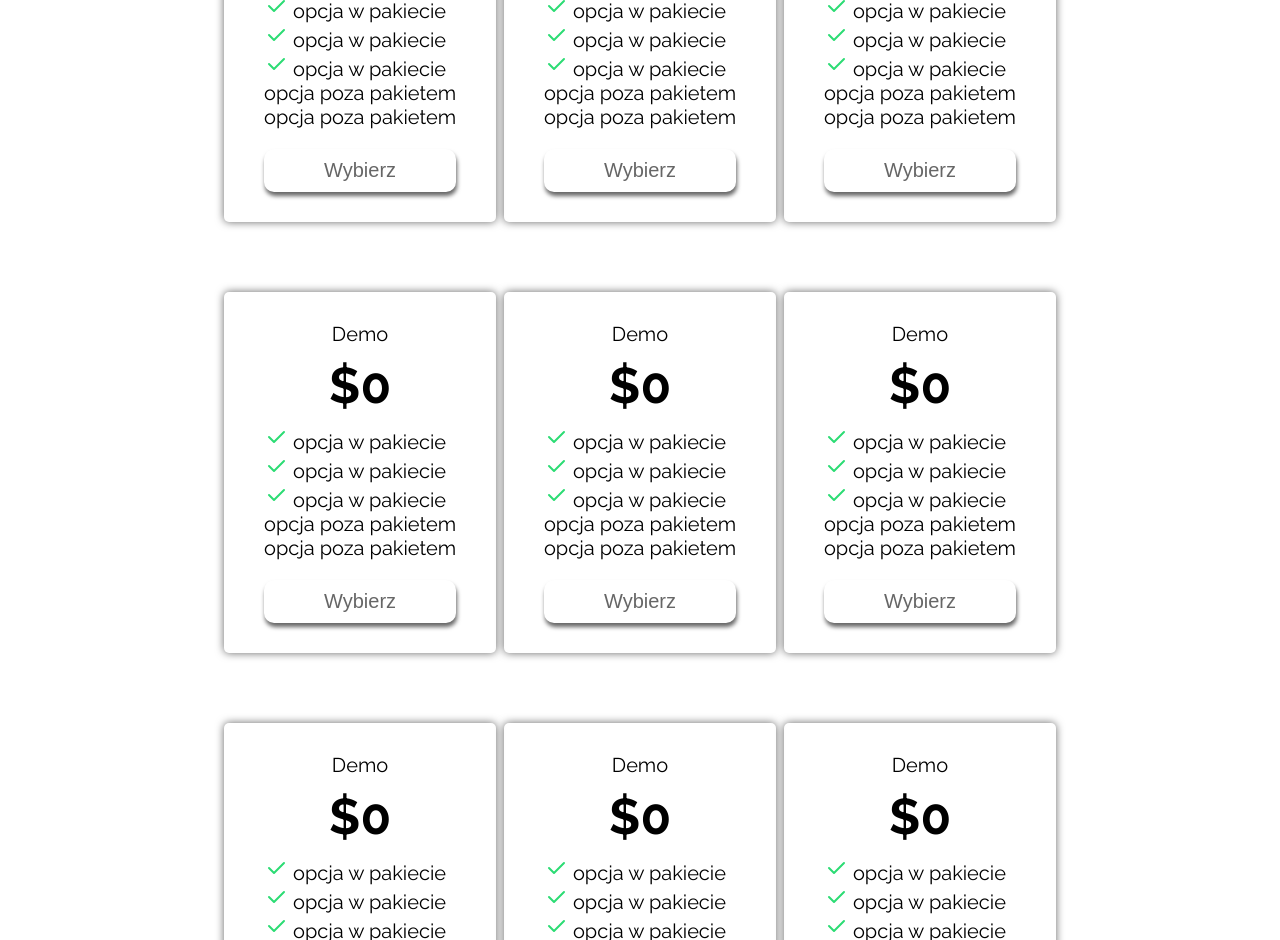
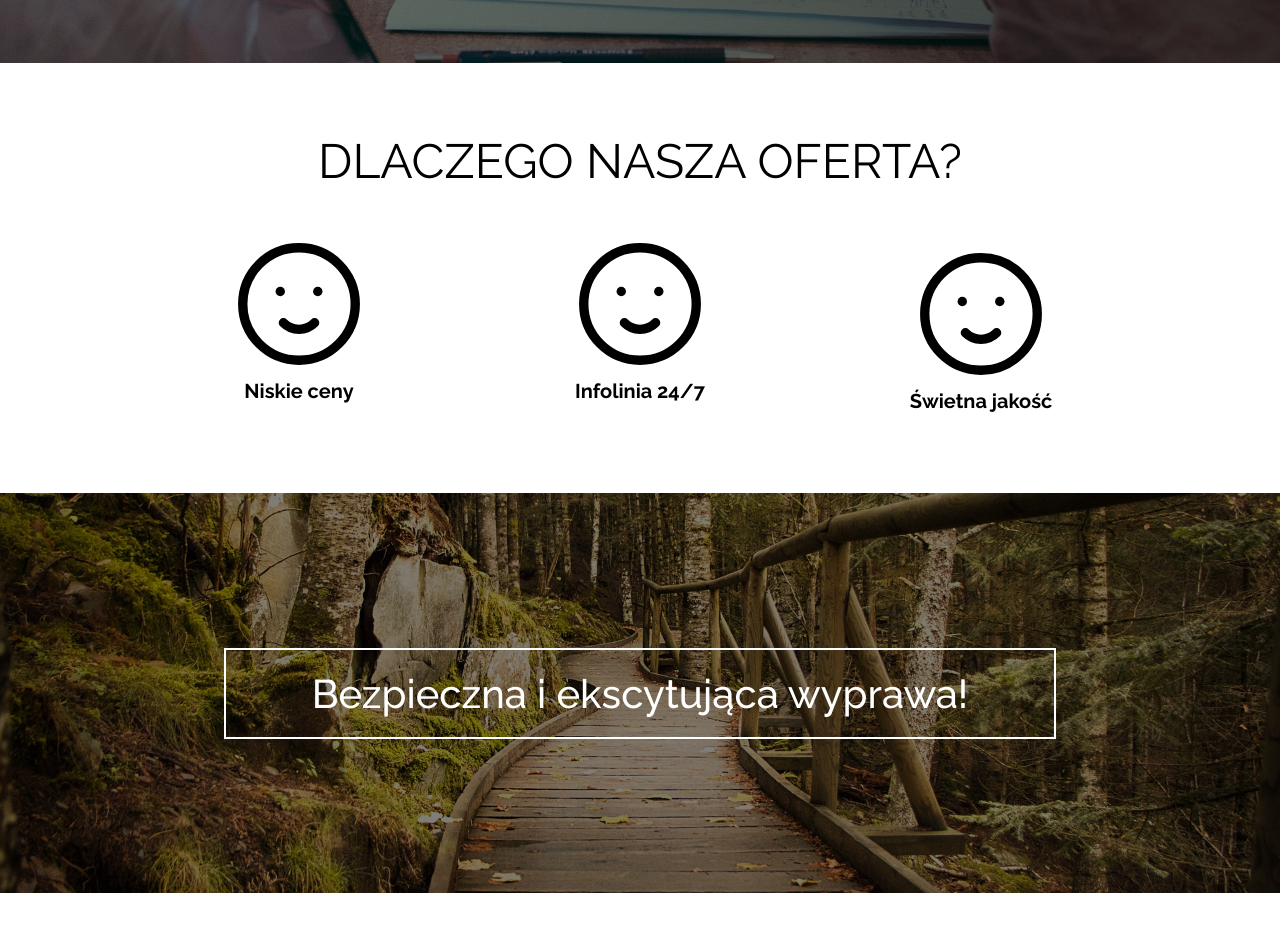
Before and after one commit to marcing20067/forest, a website: page offers.html in a window 1280 px wide. Shown: the part 574-1514 px from the top of the page. Drawn offline with Linux system fonts and the light colour scheme.

Commit message:
Add sections and bar to offer card. Improve offer cards css

```diff
--- a/offers.html
+++ b/offers.html
@@ -37,7 +37,46 @@
 </nav>
 </div>
     <h1 class="title h1">Forest - Oferta</h1>
-    <section class="offer section-padding scrollspy-observer" id="offer">
+
+
+    <section class="about-offer section-padding">
+        <div class="wrapper-bigger">
+            <h2 class="title">O ofercie</h2>
+            <p>Lorem ipsum dolor, sit amet consectetur adipisicing elit. Enim molestias, aliquid, nulla quibusdam ullam
+                id et aut, quae soluta quis similique? Amet facere sequi, magnam sint corrupti animi commodi! Eos vel a
+                quisquam autem saepe et culpa, dolores dignissimos aliquam iure rerum sint sunt porro tenetur. Deserunt
+                pariatur asperiores accusamus!</p>
+        </div>
+    </section>
+
+
+    <section class="why-we section-padding">
+        <h2 class="title">Dlaczego nasza oferta?</h2>
+        <div class="wrapper-smaller why-we__container">
+            <div class="why-we__box">
+                <img class="why-we__box-img" src="./dist/img/icons/tabler-icon-mood-smile.svg" alt="">
+                <p class="why-we__box-text">Niskie ceny</p>
+            </div>
+            <div class="why-we__box">
+                <img class="why-we__box-img" src="./dist/img/icons/tabler-icon-mood-smile.svg" alt="">
+                <p class="why-we__box-text">Infolinia 24/7</p>
+            </div>
+            <div class="why-we__box">
+                <img class="why-we__box-img" src="./dist/img/icons/tabler-icon-mood-smile.svg" alt="">
+                <p class="why-we__box-text">Świetna jakość</p>
+            </div>
+        </div>
+    </section>
+
+    <div class="bar">
+        <div class="wrapper-smaller">
+            <p class="bar__text">
+                <strong>Bezpieczna i ekscytująca wyprawa!</strong>
+            </p>
+        </div>
+    </div>
+
+    <section class="offer section-padding">
         <h2 class="title">Oferta</h2>
         <div class="wrapper-smaller">
             <p class="offer__text">Wybierz jedną z naszych wspaniałych ofert!</p>
--- a/src/sass/_components.scss
+++ b/src/sass/_components.scss
@@ -2,6 +2,7 @@
 .wrapper-smaller {
     margin: 0 auto;
     width: 80%;
+    max-width: 1600px;
 }
 
 .section-padding {
@@ -15,14 +16,10 @@
     margin-bottom: 4rem;
 }
 
+
 @media(min-width: 768px) {
-    .wrapper-bigger {
-        width: 80%;
-        max-width: 1600px;
-    }
-
     .wrapper-smaller {
-        width: 65%;
+        width: 75%;
         max-width: 1200px;
     }
 
@@ -30,3 +27,9 @@
         font-size: 3.8rem;
     }
 }
+
+@media(min-width: 1024px) {
+    .wrapper-smaller {
+        width: 65%;
+    }
+}
--- a/src/sass/large.scss
+++ b/src/sass/large.scss
@@ -15,20 +15,14 @@
     }
 }
 
+@import 'footer/footer-desktop';
 
-.offer {
-    &__box {
-        display: flex;
-        justify-content: space-between;
-        align-items: stretch;
-        flex-direction: row;
-    }
-
-    &__card {
-        &:nth-of-type(2) {
-            margin: 0;
+@media(min-width: 1300px) {
+    .offer {
+       &__card {
+            &:nth-of-type(2) {
+                margin: 3rem;
+            }
         }
     }
 }
-
-@import 'footer/footer-desktop'
--- a/src/sass/main.scss
+++ b/src/sass/main.scss
@@ -58,12 +58,14 @@
         padding: 2.2rem 2.2rem;
         color: white;
         border: 2px solid;
+        text-align: center;
+
+        font-size: 2.5rem;
 
         strong {
             font-weight: 500;
         }
 
-        font-size: 2.5rem;
     }
 }
 
--- a/src/sass/medium.scss
+++ b/src/sass/medium.scss
@@ -29,4 +29,15 @@
     }
 }
 
-@import 'footer/footer-medium'
+
+@import 'footer/footer-medium';
+
+@media(min-width: 900px) {
+    .offer {
+        &__box {
+            flex-direction: row;
+            flex-wrap: wrap;
+            justify-content: space-around;
+        }
+    }
+}
--- a/src/sass/offers.scss
+++ b/src/sass/offers.scss
@@ -4,12 +4,72 @@
 @import 'footer/footer';
 
 .h1 {
-    padding-top: 7rem;
+    padding: 7rem;
     font-weight: bold;
+    margin: 0;
+
+}
+
+.about-offer {
+    background-image: linear-gradient(45deg, rgba(0, 0, 0, .5), rgba(0, 0, 0, .8)), url(../img/office-mobile.jpg);
+    background-size: cover;
+    background-position: center center;
+    color: #FFF;
+}
+
+.why-we {
+    &__container {
+        display: flex;
+        flex-direction: column;
+        align-items: center;
+    }
+
+    &__box {
+        display: flex;
+        flex-direction: column;
+        align-items: center;
+        margin-bottom: 2rem;
+
+
+        &:last-of-type {
+            margin-bottom: 0;
+        }
+
+        &-text {
+            font-weight: bold;
+        }
+
+        &-img {
+            width: 15rem;
+        }
+    }
+}
+
+.bar {
+    text-align: center;
+    display: flex;
+    background-size: cover;
+    justify-content: center;
+    align-items: center;
+    width: 100%;
+    height: 400px;
+    background-image: linear-gradient(45deg, rgba(0, 0, 0, .5), rgba(0, 0, 0, .5)), url("../img/wood-mobile.jpg");
+    background-position: center center;
+
+    &__text {
+        padding: 2.2rem 2.2rem;
+        color: white;
+        border: 2px solid;
+
+        strong {
+            font-weight: 500;
+        }
+
+        font-size: 2.5rem;
+    }
 }
 
 .offer {
-    padding-top: 0;
 
     &__box {
         display: flex;
@@ -49,7 +109,7 @@
                 margin-right: 0.5rem;
             }
 
-            &-list--no-has {
+            &-item--no-has {
                 opacity: 0.6;
 
                 &::before {
@@ -79,7 +139,7 @@
                 z-index: -1;
                 top: 0;
                 left: 0;
-                width: 100%;
+                width: 110%;
                 height: 100%;
                 border-radius: 10px;
                 transform: scaleX(0);
@@ -103,8 +163,11 @@
 @media (min-width: 768px) {
     @import 'footer/footer-medium';
 
-    .nav__box {
-        width: 100%;
+    .why-we {
+        &__container {
+            flex-direction: row;
+            justify-content: space-between;
+        }
     }
 
     .title {
@@ -113,6 +176,26 @@
 
     .h1 {
         font-size: 3em;
+    }
+
+    .about-offer {
+        background-image: linear-gradient(45deg, rgba(0, 0, 0, .5), rgba(0, 0, 0, .8)), url(../img/office.jpg);
+    }
+
+    .nav__box {
+        width: 100%;
+    }
+
+    .bar {
+        background-image: linear-gradient(45deg, rgba(0, 0, 0, .5), rgba(0, 0, 0, .5)), url(../img/wood.jpg);
+
+        &__text {
+            padding: 2rem 0 2rem 0;
+            width: 100%;
+            font-size: 4rem;
+            text-align: center;
+
+        }
     }
 }
 
@@ -124,15 +207,13 @@
             display: flex;
             flex-direction: row;
             flex-wrap: wrap;
-            justify-content: space-between;
+            justify-content: space-around;
         }
 
         &__card {
             width: fit-content;
 
-            &:last-of-type {
-                margin-bottom: 7rem;
-            }
+
         }
     }
 
@@ -142,3 +223,18 @@
 
     @import 'footer/footer-desktop';
 }
+
+@media (min-width: 1380px) {
+    .offer {
+        &__card {
+            margin: 0;
+        }
+
+        &__box {
+            display: grid;
+            grid-template-columns: repeat(3, 1fr);
+            grid-template-rows: repeat(3, 1fr);
+            gap: 4rem;
+        }
+    }
+}
```
Also changed, not shown: dist/css/404.min.css, dist/css/contact.min.css, dist/css/large.min.css, dist/css/main.min.css, dist/css/medium.min.css, dist/css/offers.min.css, dist/img/icons/tabler-icon-mood-smile.svg (added), dist/img/office-mobile.jpg (added), dist/img/office.jpg (added), dist/img/wood-mobile.jpg (added), dist/img/wood.jpg (added), readme.md, src/img/icons/tabler-icon-mood-smile.svg (added), src/img/office-mobile.jpg (added), 1 more files, 1 other file.
